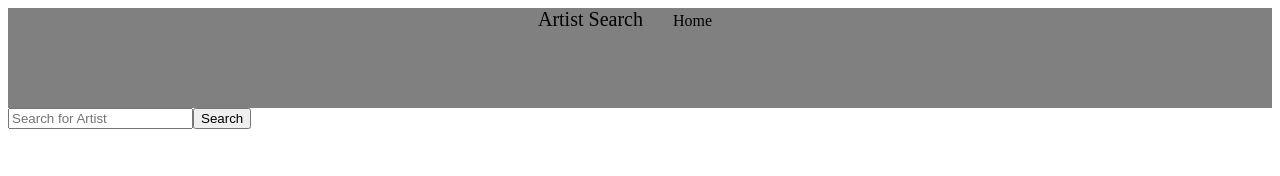
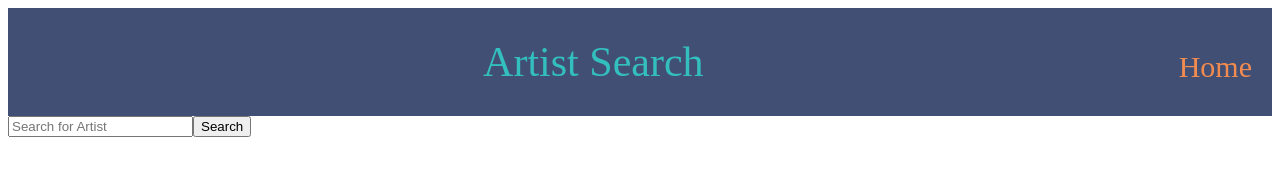
Before and after one commit to Career-Music/artist-search, a React app: page / in a window 1280 px wide. Built offline with nearby package versions, Linux system fonts and the light colour scheme.

Commit message:
header fixes and proptypes

```diff
--- a/src/components/AlbumsPage/AlbumItem.js
+++ b/src/components/AlbumsPage/AlbumItem.js
@@ -1,14 +1,12 @@
 import React from 'react';
 import { Link } from 'react-router-dom';
 import placeholder from '../../assets/placeholder.jpg';
-
+import styles from './Albums.css';
+import PropTypes from 'prop-types';
 const AlbumItem = ({ artistName, album }) => {
-  console.log(album);
 
   return (
-    <>
-
-      <div className="AlbumItem">
+    <div className={ styles.AlbumItem }>
       <Link to={ `/artist/${artistName}/album/${album.id}` }>
         { album.hasArt ?
           <img src={ `http://coverartarchive.org/release/${album.id}/front` } /> :
@@ -17,8 +15,12 @@ const AlbumItem = ({ artistName, album }) => {
         <p className="date">{ album.date }</p>
       </Link>
     </div>
-    </>
   );
 };
 
+AlbumItem.propTypes = {
+  artistName: PropTypes.string.isRequired,
+  album: PropTypes.array
+};
+
 export default AlbumItem;
--- a/src/components/Header/Header.css
+++ b/src/components/Header/Header.css
@@ -1,23 +1,22 @@
 header {
   text-align: center;
-  background-color: grey;
-  height: 100px;
+  background-color: #414F74;
   width: 100%;
+  display: flex;
+  justify-content: space-around;
 
-  span {
-    font-size: 40px;
-    text-align: Center;
+  .title {
+    font-size: 42px;
+    margin: 30px auto;
+    color: #34BFBF
   }
 
-
-
-  .title {
-    font-size: 20px !important;
-    text-align: Center !important;
+.link {
+  font-size: 30px;
+    padding: 42px 20px 0 0;
+    color: #F28B50;
+    &:hover{
+      color: #F2BE5C;
+    }
   }
 }
-
-.link {
-    padding: 30px;
-    color: green;
-  }
--- a/src/components/Header/Header.js
+++ b/src/components/Header/Header.js
@@ -1,14 +1,19 @@
 import React from 'react';
 import { Link } from 'react-router-dom';
 import styles from '../Header/Header.css';
+import PropTypes from 'prop-types';
 
 export default function Header({ title }) {
   return (
     <header>
-      <span className={styles.title}>{title}</span>
-      <Link className={styles.link} to={'/'}>
+      <div className={ styles.title }>{ title }</div>
+      <Link className={ styles.link } to={ '/' }>
         Home
       </Link>
     </header>
   );
 }
+
+Header.propTypes = {
+  title: PropTypes.string.isRequired
+};
```
Also changed, not shown: 1 other file. Lines whose indentation alone changed are shown as unchanged.
